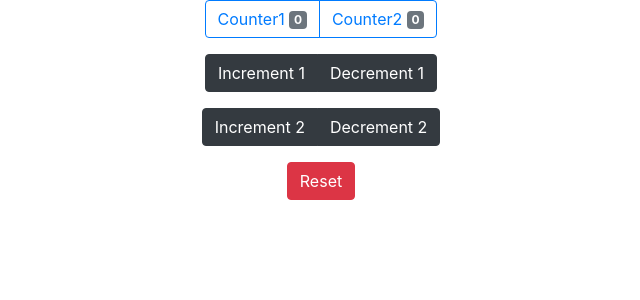
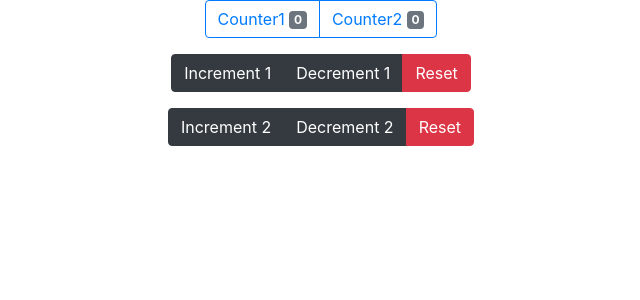
Before and after one commit to LuisGhz/react-4h-course-4, a React (Create React App) app: page / in a window 1280 px wide. Shown: the top 300 px of the page, without its empty margins (319-959 px from the left). Built offline with nearby package versions, Linux system fonts and the light colour scheme.

Commit message:
Set reset button to both counters

```diff
--- a/src/components/Counter.js
+++ b/src/components/Counter.js
@@ -37,14 +37,14 @@ const Counter = () => {
       <ButtonGroup>
         <Button color="dark" onClick={ () => dispatch1({type: 'increment'}) } > Increment 1 </Button>
         <Button color="dark" onClick={ () => dispatch1({type: 'decrement'}) } > Decrement 1 </Button>
+        <Button color="danger" onClick={ () => dispatch1({type: 'reset'}) } > Reset </Button>
       </ButtonGroup>
       <p></p>
       <ButtonGroup>
         <Button color="dark" onClick={ () => dispatch2({type: 'increment'}) } > Increment 2 </Button>
         <Button color="dark" onClick={ () => dispatch2({type: 'decrement'}) } > Decrement 2 </Button>
+        <Button color="danger" onClick={ () => dispatch2({type: 'reset'}) } > Reset </Button>
       </ButtonGroup>
-      <p></p>
-      <Button color="danger" onClick={ () => dispatch1({type: 'reset'}) } > Reset </Button>
     </div>
   );
 }
```
